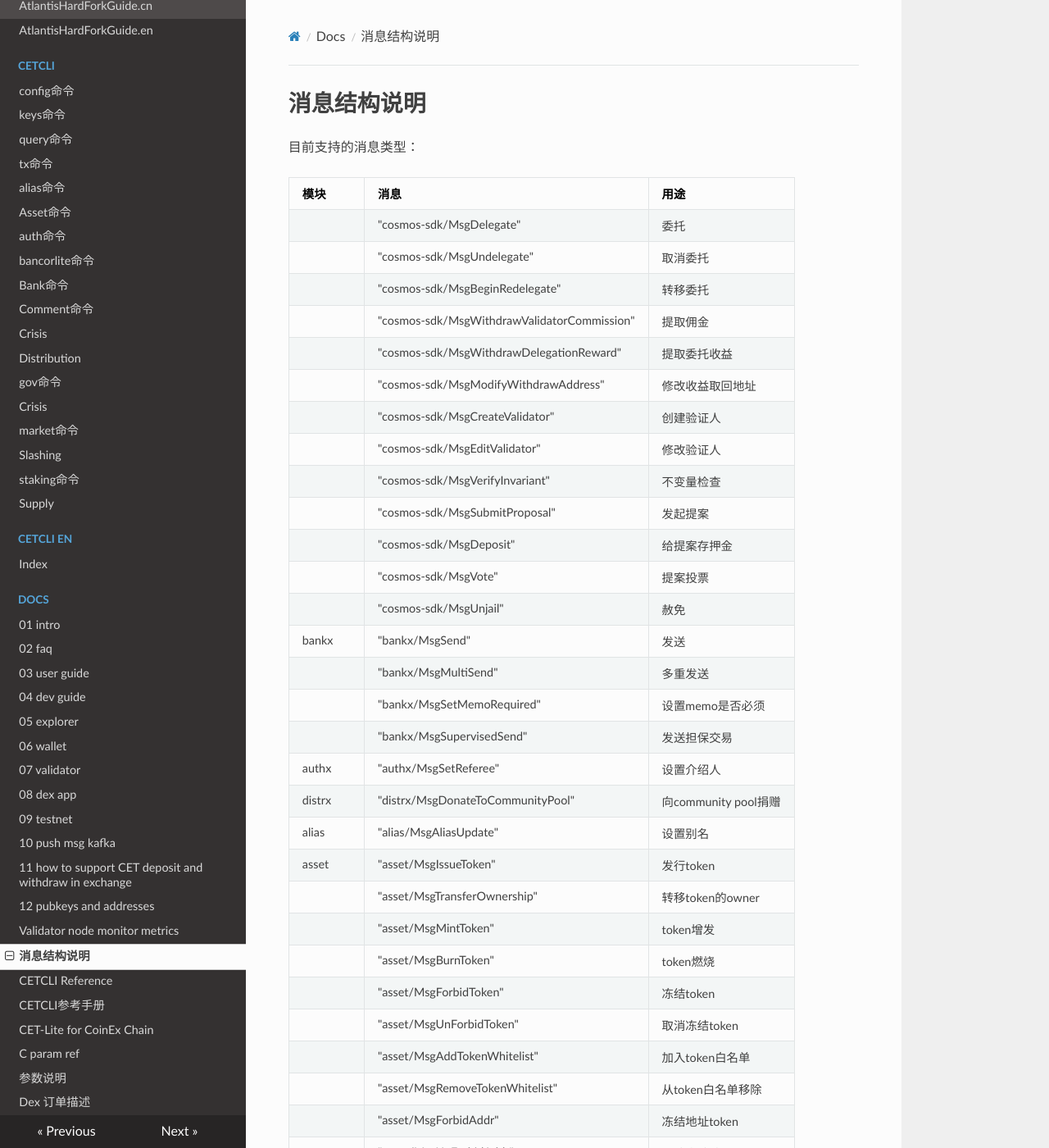
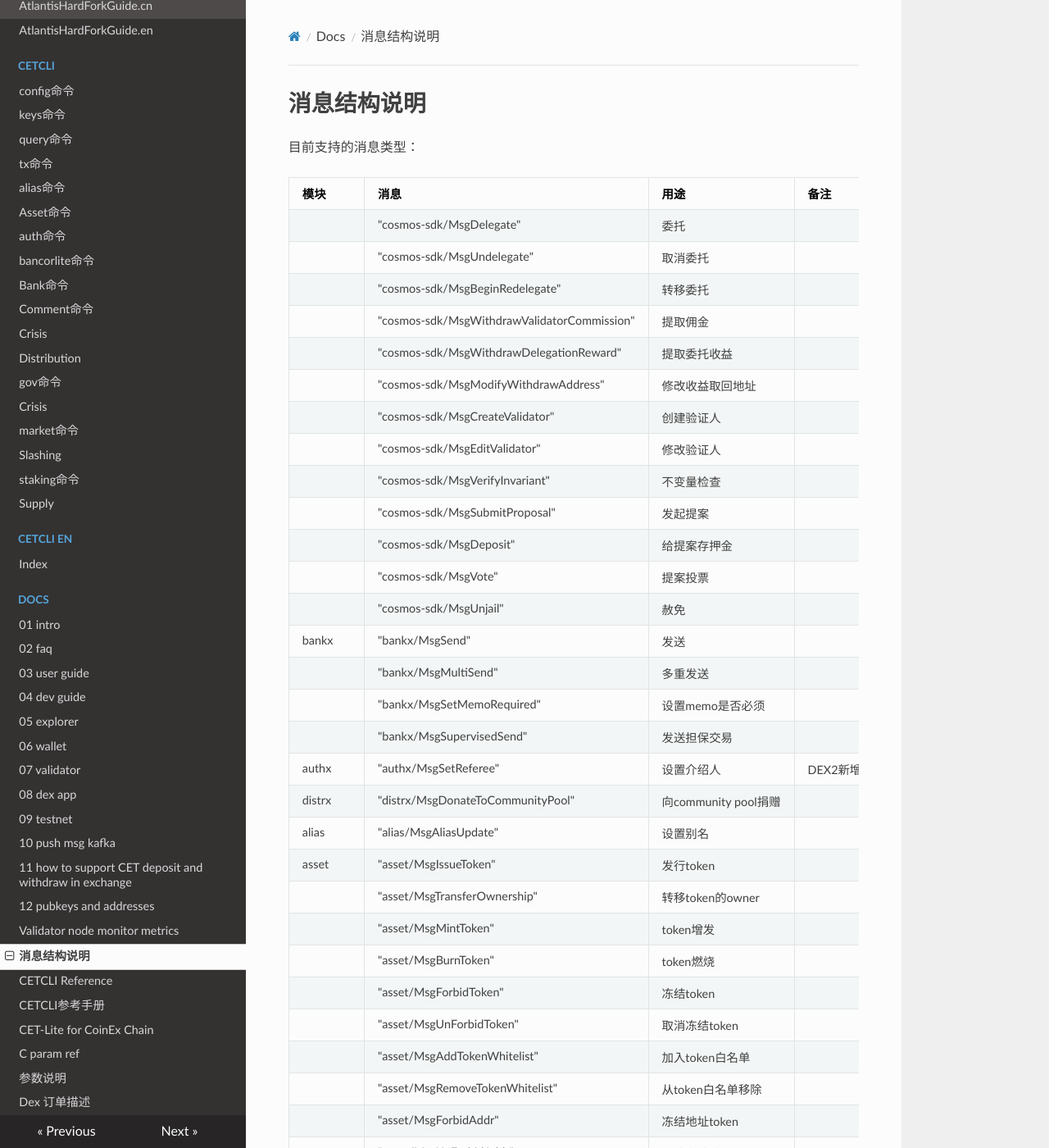
Before and after one commit to coinexchain/dex-manual, an MkDocs documentation site: the page built from docs/docs/14_messages_cn.md, in a window 1280 px wide and 1400 px high. Shown: the whole window at 82% size. Built offline with MkDocs 1.6.1, drawn with Linux system fonts in a browser that asks for light colours; nearby versions of some CDN libraries.

Commit message:
Update 14_messages_cn.md

```diff
--- a/docs/docs/14_messages_cn.md
+++ b/docs/docs/14_messages_cn.md
@@ -2,48 +2,48 @@
 
 目前支持的消息类型：
 
-| 模块    | 消息                                         | 用途             |
-| ------- | ------------------------------------------- | ---------------- |
-|         | "cosmos-sdk/MsgDelegate"                    | 委托             |
-|         | "cosmos-sdk/MsgUndelegate"                  | 取消委托         |
-|         | "cosmos-sdk/MsgBeginRedelegate"             | 转移委托         |
-|         | "cosmos-sdk/MsgWithdrawValidatorCommission" | 提取佣金         |
-|         | "cosmos-sdk/MsgWithdrawDelegationReward"    | 提取委托收益     |
-|         | "cosmos-sdk/MsgModifyWithdrawAddress"       | 修改收益取回地址 |
-|         | "cosmos-sdk/MsgCreateValidator"             | 创建验证人       |
-|         | "cosmos-sdk/MsgEditValidator"               | 修改验证人       |
-|         | "cosmos-sdk/MsgVerifyInvariant"             | 不变量检查       |
-|         | "cosmos-sdk/MsgSubmitProposal"              | 发起提案 |
-|         | "cosmos-sdk/MsgDeposit"                     | 给提案存押金 |
-|         | "cosmos-sdk/MsgVote"                        | 提案投票 |
-|         | "cosmos-sdk/MsgUnjail"                      | 赦免            |
-| bankx   | "bankx/MsgSend"                             | 发送             |
-|         | "bankx/MsgMultiSend"                        | 多重发送         |
-|         | "bankx/MsgSetMemoRequired"                  | 设置memo是否必须 |
-|         | "bankx/MsgSupervisedSend"                   | 发送担保交易     |
-| authx   | "authx/MsgSetReferee"                       | 设置介绍人       |
-| distrx  | "distrx/MsgDonateToCommunityPool"           | 向community pool捐赠 |
-| alias   | "alias/MsgAliasUpdate"                      | 设置别名         |
-| asset   | "asset/MsgIssueToken"                       | 发行token|
-|         | "asset/MsgTransferOwnership"                | 转移token的owner|
-|         | "asset/MsgMintToken"                        | token增发|
-|         | "asset/MsgBurnToken"                        | token燃烧|
-|         | "asset/MsgForbidToken"                      | 冻结token|
-|         | "asset/MsgUnForbidToken"                    | 取消冻结token|
-|         | "asset/MsgAddTokenWhitelist"                | 加入token白名单|
-|         | "asset/MsgRemoveTokenWhitelist"             | 从token白名单移除|
-|         | "asset/MsgForbidAddr"                       | 冻结地址token|
-|         | "asset/MsgUnForbidAddr"                     | 取消冻结地址token|
-|         | "asset/MsgModifyTokenInfo"                  | 修改token信息|
-| market  | "market/MsgCreateTradingPair"               | 创建交易对|
-|         | "market/MsgCancelTradingPair"               | 取消交易对|
-|         | "market/MsgCreateOrder"                     | 创建订单|
-|         | "market/MsgCancelOrder"                     | 取消订单|
-|         | "market/MsgModifyPricePrecision"            | 修改价格精度|
-| bancor  | "bancorlite/MsgBancorInit"                  | 创建bancor|
-|         | "bancorlite/MsgBancorCancel"                | 取消bancor|
-|         | "bancorlite/MsgBancorTrade"                 | 和bancor交易|
-| comment | "comment/MsgCommentToken"                   | 对token发表评论|
+| 模块    | 消息                                         | 用途             | 备注 |
+| ------- | ------------------------------------------- | ---------------- | ------- |
+|         | "cosmos-sdk/MsgDelegate"                    | 委托             |  |
+|         | "cosmos-sdk/MsgUndelegate"                  | 取消委托         |  |
+|         | "cosmos-sdk/MsgBeginRedelegate"             | 转移委托         |  |
+|         | "cosmos-sdk/MsgWithdrawValidatorCommission" | 提取佣金         |  |
+|         | "cosmos-sdk/MsgWithdrawDelegationReward"    | 提取委托收益     |  |
+|         | "cosmos-sdk/MsgModifyWithdrawAddress"       | 修改收益取回地址 |  |
+|         | "cosmos-sdk/MsgCreateValidator"             | 创建验证人       |  |
+|         | "cosmos-sdk/MsgEditValidator"               | 修改验证人       |  |
+|         | "cosmos-sdk/MsgVerifyInvariant"             | 不变量检查       |  |
+|         | "cosmos-sdk/MsgSubmitProposal"              | 发起提案 |  |
+|         | "cosmos-sdk/MsgDeposit"                     | 给提案存押金 |  |
+|         | "cosmos-sdk/MsgVote"                        | 提案投票 |  |
+|         | "cosmos-sdk/MsgUnjail"                      | 赦免            |  |
+| bankx   | "bankx/MsgSend"                             | 发送             |  |
+|         | "bankx/MsgMultiSend"                        | 多重发送         |  |
+|         | "bankx/MsgSetMemoRequired"                  | 设置memo是否必须 |  |
+|         | "bankx/MsgSupervisedSend"                   | 发送担保交易     |  |
+| authx   | "authx/MsgSetReferee"                       | 设置介绍人       | DEX2新增 |
+| distrx  | "distrx/MsgDonateToCommunityPool"           | 向community pool捐赠 |  |
+| alias   | "alias/MsgAliasUpdate"                      | 设置别名         |  |
+| asset   | "asset/MsgIssueToken"                       | 发行token|  |
+|         | "asset/MsgTransferOwnership"                | 转移token的owner|  |
+|         | "asset/MsgMintToken"                        | token增发|  |
+|         | "asset/MsgBurnToken"                        | token燃烧|  |
+|         | "asset/MsgForbidToken"                      | 冻结token|  |
+|         | "asset/MsgUnForbidToken"                    | 取消冻结token|  |
+|         | "asset/MsgAddTokenWhitelist"                | 加入token白名单|  |
+|         | "asset/MsgRemoveTokenWhitelist"             | 从token白名单移除|  |
+|         | "asset/MsgForbidAddr"                       | 冻结地址token|  |
+|         | "asset/MsgUnForbidAddr"                     | 取消冻结地址token|  |
+|         | "asset/MsgModifyTokenInfo"                  | 修改token信息|  |
+| market  | "market/MsgCreateTradingPair"               | 创建交易对|  |
+|         | "market/MsgCancelTradingPair"               | 取消交易对|  |
+|         | "market/MsgCreateOrder"                     | 创建订单|  |
+|         | "market/MsgCancelOrder"                     | 取消订单|  |
+|         | "market/MsgModifyPricePrecision"            | 修改价格精度|  |
+| bancor  | "bancorlite/MsgBancorInit"                  | 创建bancor|  |
+|         | "bancorlite/MsgBancorCancel"                | 取消bancor|  |
+|         | "bancorlite/MsgBancorTrade"                 | 和bancor交易|  |
+| comment | "comment/MsgCommentToken"                   | 对token发表评论|  |
 
 
 
```
